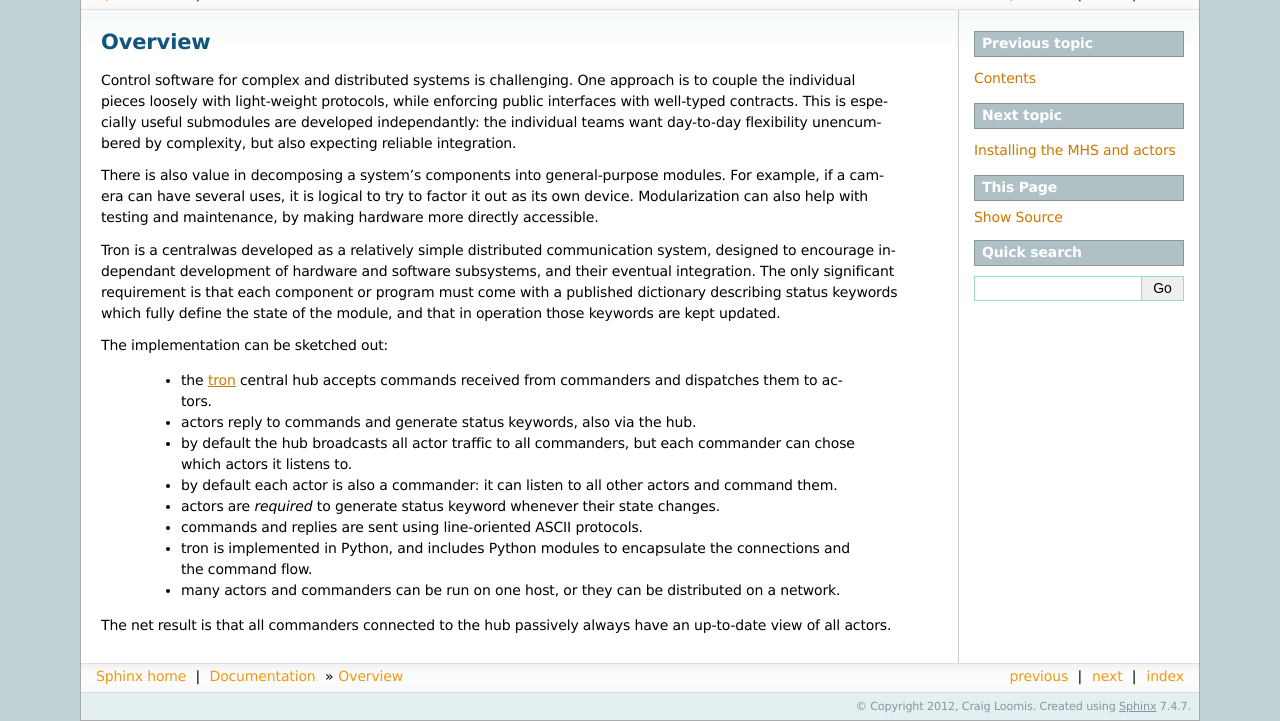
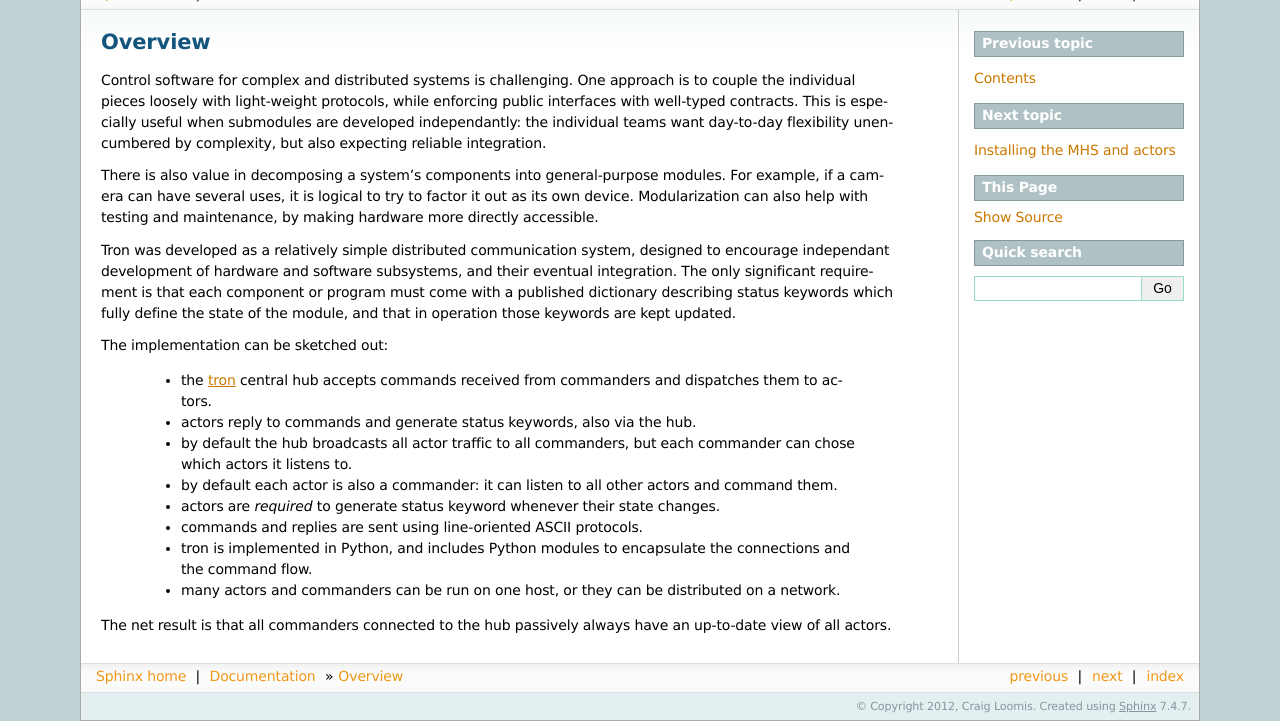
Before and after one commit to Subaru-PFS/tron_tron, a Sphinx documentation site: the page built from Docs/sphinx/overview.rst, in a window 1280 px wide. Shown: the part 352-1073 px from the top of the page. Built offline with Sphinx 7.4.7, drawn with Linux system fonts in a browser that asks for light colours; formulas are drawn with MathJax 3.

Commit message:
Doc typos.

```diff
--- a/Docs/sphinx/INSTALL.rst
+++ b/Docs/sphinx/INSTALL.rst
@@ -142,7 +142,7 @@ One thing I will point out now. You can create a complete new actor
 from a template using the `genActor` shell command. Cd to, say,
 `~mhs/devel` and invoke, say::
 
-  genActor mytestActor
+  genActor mytest
 
 then cd into the new directory, invoke `setup -v -r .` to setup all
 the runtime dependencies. Start it with `stageManager mytest start`
--- a/Docs/sphinx/overview.rst
+++ b/Docs/sphinx/overview.rst
@@ -4,7 +4,7 @@ Overview
 Control software for complex and distributed systems is
 challenging. One approach is to couple the individual pieces loosely
 with light-weight protocols, while enforcing public interfaces with
-well-typed contracts. This is especially useful submodules are
+well-typed contracts. This is especially useful when submodules are
 developed independantly: the individual teams want day-to-day
 flexibility unencumbered by complexity, but also expecting reliable
 integration.
@@ -15,7 +15,7 @@ uses, it is logical to try to factor it out as its own
 device. Modularization can also help with testing and maintenance, by
 making hardware more directly accessible.
 
-Tron is a centralwas developed as a relatively simple distributed communication
+Tron was developed as a relatively simple distributed communication
 system, designed to encourage independant development of hardware and
 software subsystems, and their eventual integration. The only
 significant requirement is that each component or program must come
```
